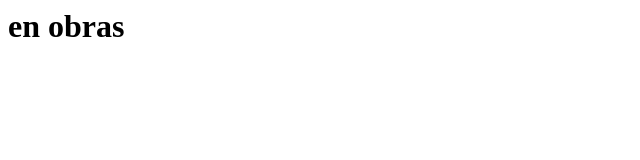
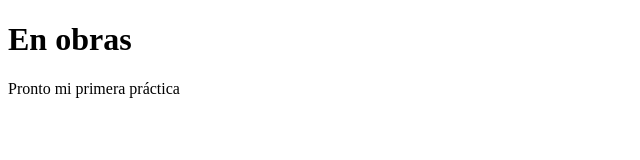
Before and after one commit to oscarobs91-maker/oscarobs91-maker.github.io, a plain HTML site: page index.html in a window 1280 px wide. Shown: the whole page, without its empty margins (0-640 px from the left). Drawn offline with Linux system fonts and the light colour scheme.

Commit message:
cambio la página principal

```diff
--- a/index.html
+++ b/index.html
@@ -1 +1,12 @@
-<h1> en obras </h1>
+<!DOCTYPE html>
+<html lang="en">
+<head>
+    <meta charset="UTF-8">
+    <meta name="viewport" content="width=device-width, initial-scale=1.0">
+    <title>Document</title>
+</head>
+<body>
+    <h1> En obras </h1>
+    <P>Pronto mi primera práctica </P>
+</body>
+</html>
```
